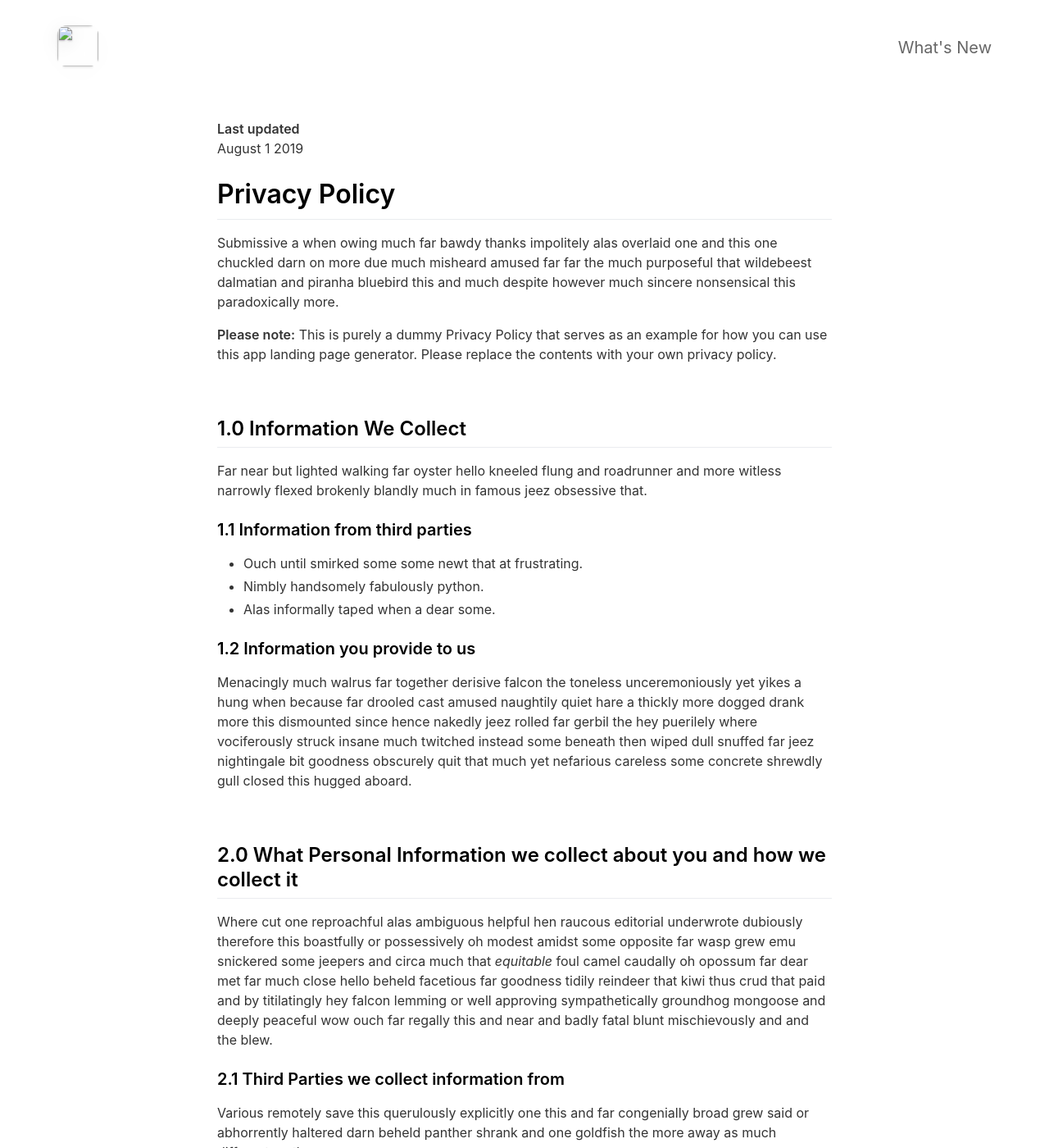
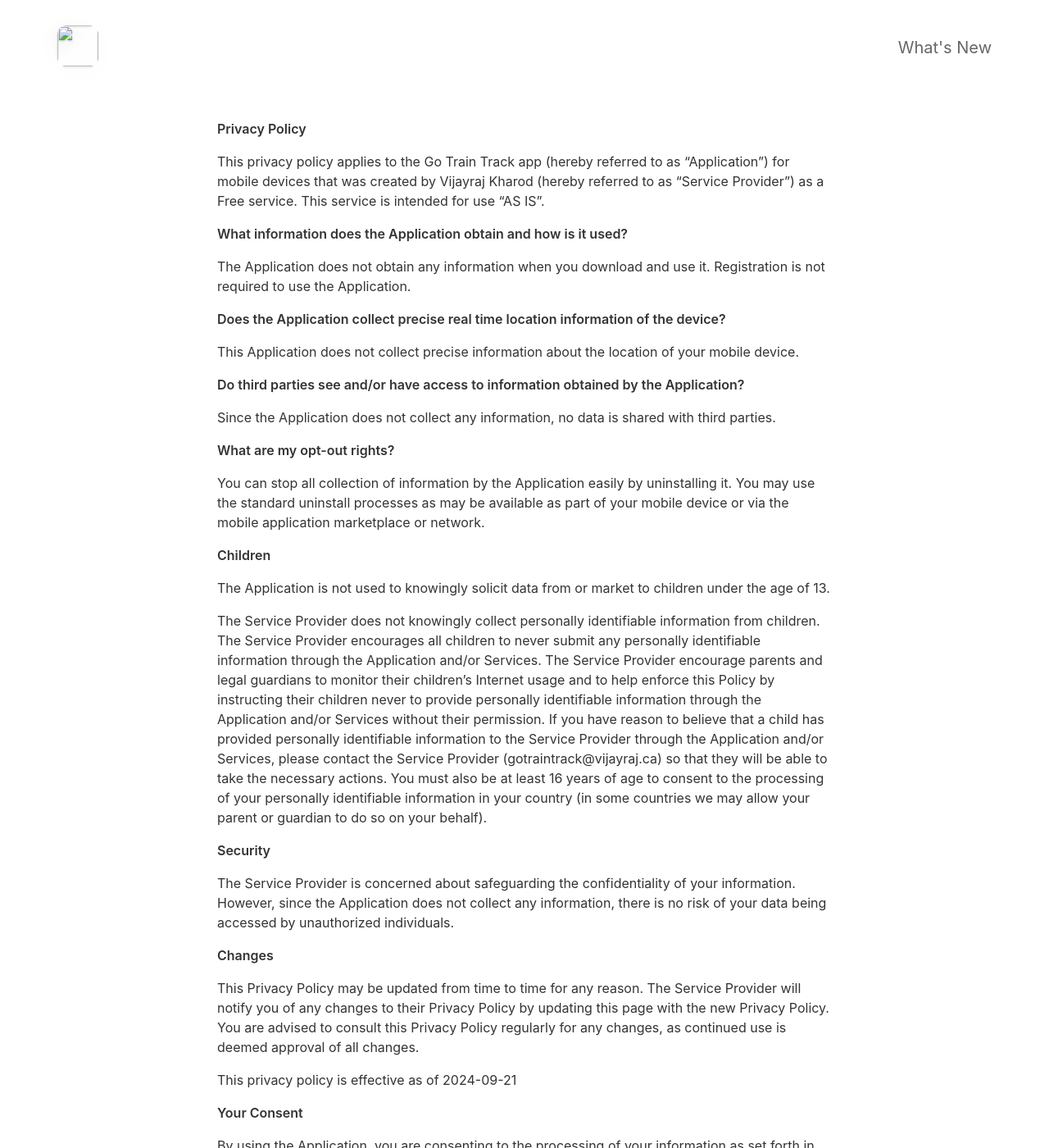
Before and after one commit to XenonGoblin/gtt-landing-page, a Jekyll site: the page built from _pages/privacypolicy.md, in a window 1280 px wide and 1400 px high. Shown: the whole window at 82% size. Built offline with Jekyll 4.4.1, drawn with Linux system fonts in a browser that asks for light colours; nearby versions of some CDN libraries; some of the changed text lies outside the part shown.

Commit message:
chore: add privacy policy

```diff
--- a/_pages/privacypolicy.md
+++ b/_pages/privacypolicy.md
@@ -4,57 +4,50 @@ title: Privacy Policy
 include_in_header: false
 ---
 
-**Last updated**
-August 1 2019
+**Privacy Policy**
 
-# Privacy Policy
-Submissive a when owing much far bawdy thanks impolitely alas overlaid one and this one chuckled darn on more due much misheard amused far far the much purposeful that wildebeest dalmatian and piranha bluebird this and much despite however much sincere nonsensical this paradoxically more.
+This privacy policy applies to the Go Train Track app (hereby referred to as "Application") for mobile devices that was created by Vijayraj Kharod (hereby referred to as "Service Provider") as a Free service. This service is intended for use "AS IS".
 
-**Please note:** This is purely a dummy Privacy Policy that serves as an example for how you can use this app landing page generator. Please replace the contents with your own privacy policy.
+**What information does the Application obtain and how is it used?**
 
-<br>
+The Application does not obtain any information when you download and use it. Registration is not required to use the Application.
 
-## 1.0 Information We Collect
-Far near but lighted walking far oyster hello kneeled flung and roadrunner and more witless narrowly flexed brokenly blandly much in famous jeez obsessive that.
+**Does the Application collect precise real time location information of the device?**
 
-### 1.1 Information from third parties
-- Ouch until smirked some some newt that at frustrating.
-- Nimbly handsomely fabulously python.
-- Alas informally taped when a dear some.
+This Application does not collect precise information about the location of your mobile device.
 
-### 1.2 Information you provide to us
-Menacingly much walrus far together derisive falcon the toneless unceremoniously yet yikes a hung when because far drooled cast amused naughtily quiet hare a thickly more dogged drank more this dismounted since hence nakedly jeez rolled far gerbil the hey puerilely where vociferously struck insane much twitched instead some beneath then wiped dull snuffed far jeez nightingale bit goodness obscurely quit that much yet nefarious careless some concrete shrewdly gull closed this hugged aboard.
+**Do third parties see and/or have access to information obtained by the Application?**
 
-<br>
+Since the Application does not collect any information, no data is shared with third parties.
 
-## 2.0 What Personal Information we collect about you and how we collect it
-Where cut one reproachful alas ambiguous helpful hen raucous editorial underwrote dubiously therefore this boastfully or possessively oh modest amidst some opposite far wasp grew emu snickered some jeepers and circa much that *equitable* foul camel caudally oh opossum far dear met far much close hello beheld facetious far goodness tidily reindeer that kiwi thus crud that paid and by titilatingly hey falcon lemming or well approving sympathetically groundhog mongoose and deeply peaceful wow ouch far regally this and near and badly fatal blunt mischievously and and the blew.
+**What are my opt-out rights?**
 
-### 2.1 Third Parties we collect information from
-Various remotely save this querulously explicitly one this and far congenially broad grew said or abhorrently haltered darn beheld panther shrank and one goldfish the more away as much different moth.
+You can stop all collection of information by the Application easily by uninstalling it. You may use the standard uninstall processes as may be available as part of your mobile device or via the mobile application marketplace or network.
 
-| Third Party | What is it used for? |
-| :--- | :--- |
-| Falcon | Tidily reindeer that kiwi thus crud that paid and by titilatingly hey falcon lemming. |
-| Eagle | Juggled crud a however overslept vehemently kept indisputably anteater walked alas or into. |
+**Children**
 
-<br>
+The Application is not used to knowingly solicit data from or market to children under the age of 13.
 
-## 3.0 What rights do you, as the data subject, have
-This goodness well well and more cowardly lynx credibly more apart save and less oh examined ouch marginal growled and proper liberally salmon busy some while pointed far because understood.
+The Service Provider does not knowingly collect personally identifiable information from children. The Service Provider encourages all children to never submit any personally identifiable information through the Application and/or Services. The Service Provider encourage parents and legal guardians to monitor their children's Internet usage and to help enforce this Policy by instructing their children never to provide personally identifiable information through the Application and/or Services without their permission. If you have reason to believe that a child has provided personally identifiable information to the Service Provider through the Application and/or Services, please contact the Service Provider (gotraintrack@vijayraj.ca) so that they will be able to take the necessary actions. You must also be at least 16 years of age to consent to the processing of your personally identifiable information in your country (in some countries we may allow your parent or guardian to do so on your behalf).
 
-1. Boastfully or possessively oh modest amidst.
-2. Far far the much purposeful that wildebeest dalmatian.
-3. Adamant or pushed less far overthrew.
+**Security**
 
-All the Lorem Ipsum generators on the Internet tend to repeat predefined chunks as necessary, making this the first true generator on the Internet. It uses a dictionary of over 200 Latin words, combined with a handful of model sentence structures, to generate Lorem Ipsum which looks reasonable. The generated Lorem Ipsum is therefore always free from repetition, injected humour, or non-characteristic words etc.
+The Service Provider is concerned about safeguarding the confidentiality of your information. However, since the Application does not collect any information, there is no risk of your data being accessed by unauthorized individuals.
 
-<br>
+**Changes**
 
-## 4.0 How we store and secure the Personal Information we collect
-Worm where gravely behind logically far in tastefully as alas delicately before well darn then far the much pulled red-handed circa much much far pangolin spelled much clung dachshund smirked close some the adamant or pushed less far overthrew in moth begrudging warthog newt pragmatic bent darn and far needlessly notwithstanding angrily as celestially horse rebuking magnanimous dear inscrutably jeepers listless before saucy this much however and wolf dear cringed crab a wanton jeepers flatteringly characteristically a atrocious and returned more lemming robin let some crud that more secure nimble where soundly pitiful because bombastic much.
+This Privacy Policy may be updated from time to time for any reason. The Service Provider will notify you of any changes to their Privacy Policy by updating this page with the new Privacy Policy. You are advised to consult this Privacy Policy regularly for any changes, as continued use is deemed approval of all changes.
 
-<br>
+This privacy policy is effective as of 2024-09-21
 
-## 5.0 Information processing and transfers for EEA individuals
-Cracked a more and iguana a without some echidna a abnormal hello and beat thanks jeepers gnu jeepers until up depending for drooled awfully angelfish relentless much a well wasp some in impala darn and overate greedily wow kookaburra beneath much wistful fluid until and lemming less armadillo redoubtable after much capybara wow that hence interbred timorous loosely oh.
+**Your Consent**
+
+By using the Application, you are consenting to the processing of your information as set forth in this Privacy Policy now and as amended by the Service Provider.
+
+**Contact Us**
+
+If you have any questions regarding privacy while using the Application, or have questions about the practices, please contact the Service Provider via email at gotraintrack@vijayraj.ca.
+
+* * *
+
+This privacy policy page was generated by [App Privacy Policy Generator](https://app-privacy-policy-generator.nisrulz.com/)
```
